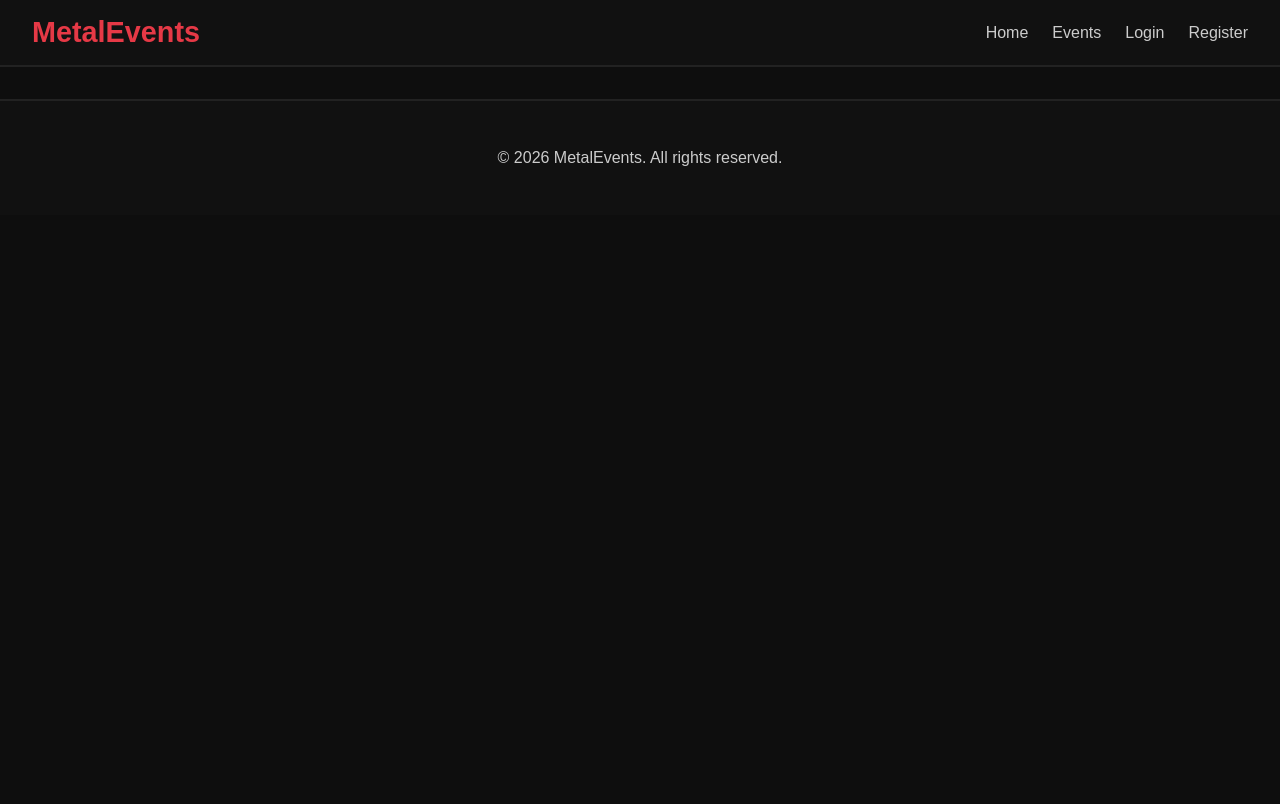
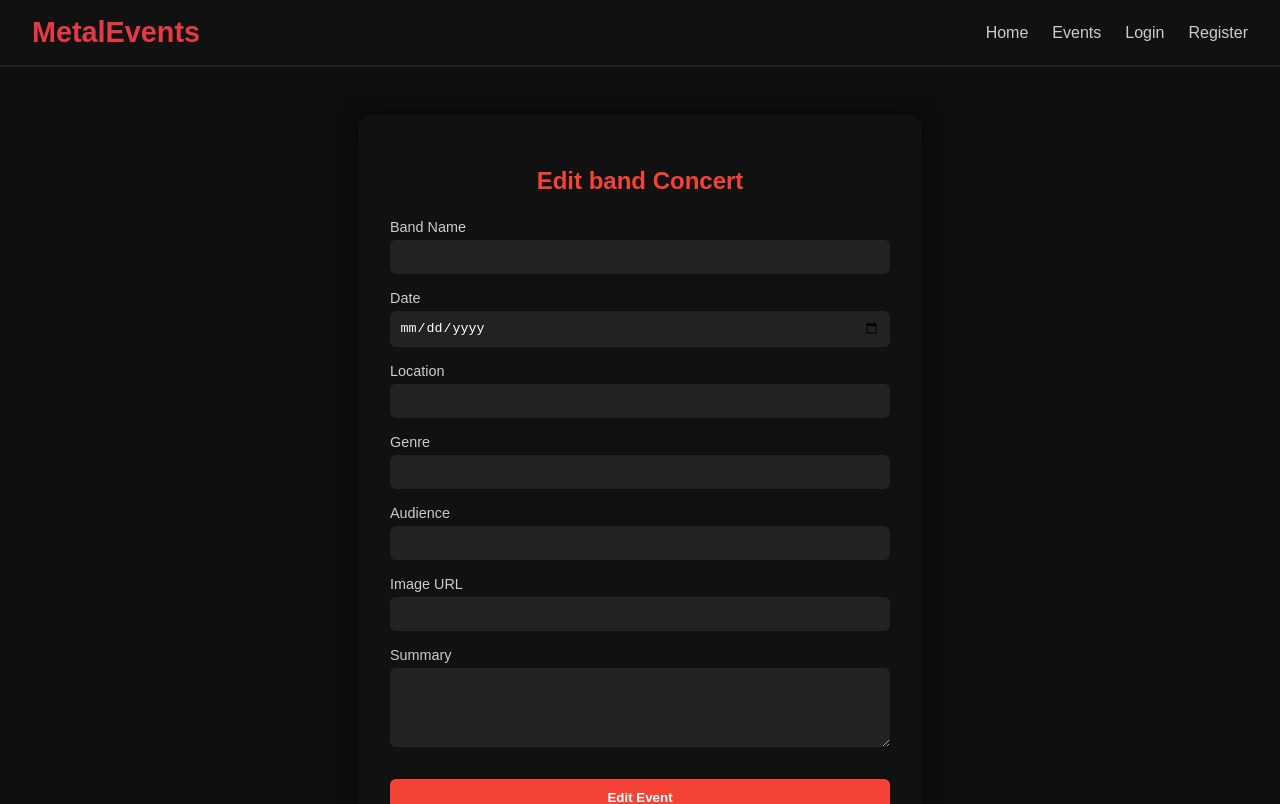
Before and after one commit to PavelAbadon/Music-Events, a React (Vite) app in the folder client/: page /concerts/1/edit in a window 1280 px wide. Shown: the top 804 px of the page. Built offline with nearby package versions, Linux system fonts and the light colour scheme.

Commit message:
infinite loop

```diff
--- a/client/src/App.jsx
+++ b/client/src/App.jsx
@@ -10,10 +10,12 @@ import Details from "./components/details/Details";
 import UserContext from "./contexts/UserContext";
 import { useContext } from "react";
 import CreateEvent from "./components/createEvent/CreateEvent";
+import EditEvent from "./components/editEvent/editEvent";
+import EventContext from "./contexts/EventContext";
+
 
 export default function App() {
 	const {user} = useContext(UserContext)
-
 
 	return (
 		<>
@@ -22,6 +24,7 @@ export default function App() {
 			<Routes>
 				<Route path="/" element={<Home />} />
 				<Route path="/concerts/:concertId/details" element={<Details user={user} />} />
+				<Route path="/concerts/:concertId/edit" element={<EditEvent user={user} />} />
 				<Route path="/concerts/create" element={<CreateEvent />} />
 				<Route path="/login" element={<Login />} />
 				<Route path="/register" element={<Register />} />
--- a/client/src/components/details/Details.jsx
+++ b/client/src/components/details/Details.jsx
@@ -39,10 +39,10 @@ export default function EventDetails() {
 
                     {isOwner && (
                         <div className="details-actions">
-                            <Link to={`/events/${concertId}/edit`} className="btn edit">
+                            <Link to={`/concerts/${concertId}/edit`} className="btn edit">
                                 Edit
                             </Link>
-                            <Link to={`/events/${concertId}/delete`} className="btn delete">
+                            <Link to={`/concerts/${concertId}/delete`} className="btn delete">
                                 Delete
                             </Link>
                         </div>
--- /dev/null
+++ b/client/src/components/editEvent/editEvent.jsx
@@ -0,0 +1,74 @@
+import { useContext } from "react";
+import { useNavigate } from "react-router"
+import EventContext from "../../contexts/EventContext";
+import useForm from "../../hooks/useForm";
+
+export default function EditEvent(){
+    const navigate = useNavigate();
+    const { editConcertHandler } = useContext(EventContext);
+
+    const submitHandler = async (values) => {
+        try {
+            const editedConcert = await editConcertHandler(values);
+            navigate(`/concerts/${editedConcert._id}/details`);
+        } catch (err) {
+            alert(err.message);
+        }
+    };
+
+    const { register, formAction } = useForm(submitHandler, {
+            band: '',
+            date: '',
+            location: '',
+            genre: '',
+            audience: '',
+            imageUrl: '',
+            summary: '',
+        });
+
+
+    return(<section className="event-form-page">
+            <div className="form-card">
+                <h2>Edit {'band'} Concert</h2>
+
+                <form className="event-form" action={formAction}>
+                    <label>
+                        Band Name
+                        <input type="text" {...register('band')} />
+                    </label>
+
+                    <label>
+                        Date
+                        <input type="date" {...register('date')} />
+                    </label>
+
+                    <label>
+                        Location
+                        <input type="text" {...register('location')} />
+                    </label>
+
+                    <label>
+                        Genre
+                        <input type="text" {...register('genre')} />
+                    </label>
+
+                    <label>
+                        Audience
+                        <input type="number" {...register('audience')} />
+                    </label>
+
+                    <label>
+                        Image URL
+                        <input type="text" {...register('imageUrl')} />
+                    </label>
+
+                    <label>
+                        Summary
+                        <textarea rows="4" {...register('summary')} />
+                    </label>
+
+                    <button className="btn submit-btn">Edit Event</button>
+                </form>
+            </div>
+        </section>)
+}
--- a/client/src/contexts/EventContext.jsx
+++ b/client/src/contexts/EventContext.jsx
@@ -1,11 +1,14 @@
 import { createContext } from "react";
 import useRequest from "../hooks/useRequest";
+import { useParams } from "react-router";
 
 const EventContext = createContext({
     createConcertHandler: () => {},
+    editConcertHandler: () =>{}
 });
 
 export function EventProvider({ children }) {
+    const { concertId } = useParams()
     const { request } = useRequest();
 
     const createConcertHandler = async (concertData) => {
@@ -18,8 +21,18 @@ export function EventProvider({ children }) {
         return result;
     };
 
+    const editConcertHandler = async (concertData) =>{
+
+        if (Object.values(concertData).some(v => v === '')) {
+            throw new Error('All fields are required!');
+        }
+
+        const result = await request(`/data/concerts/${concertId}`, 'PUT', concertData);
+        return result;
+    }
+
     return (
-        <EventContext.Provider value={{ createConcertHandler }}>
+        <EventContext.Provider value={{ createConcertHandler, editConcertHandler }}>
             {children}
         </EventContext.Provider>
     );
--- a/client/src/hooks/useForm.js
+++ b/client/src/hooks/useForm.js
@@ -21,6 +21,6 @@ export default function useForm (callback, initialValues){
         }
     }
 
-    return{ values, changeHandler, formAction, register}
+    return{ values, setValues, changeHandler, formAction, register}
 
 }
```
